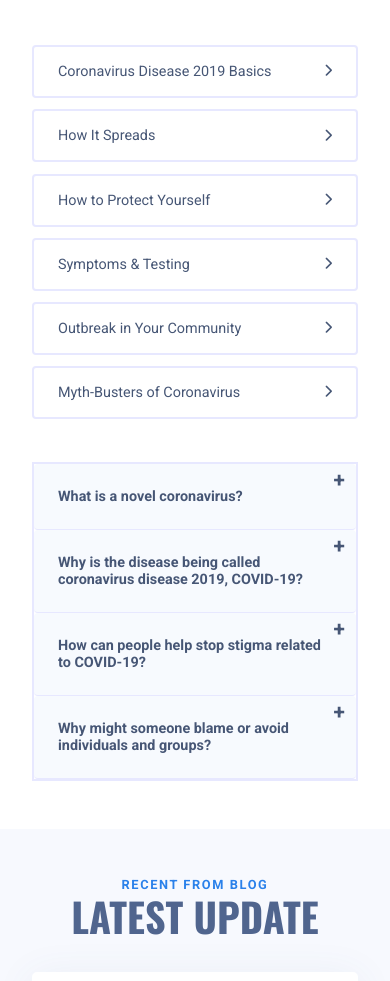
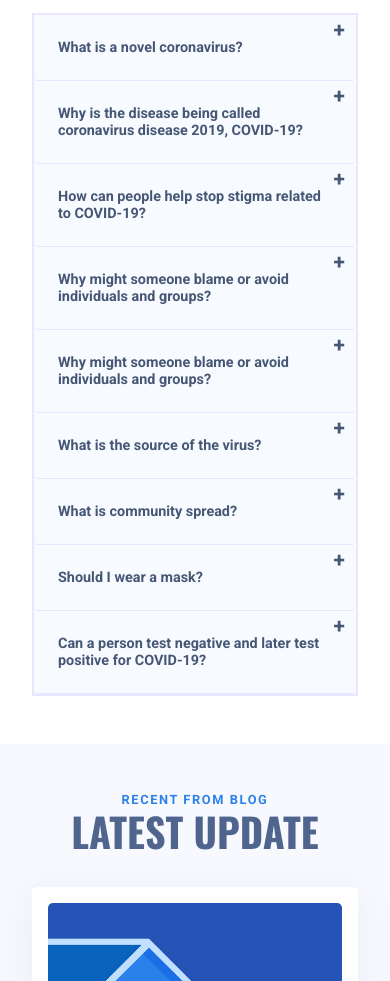
Before and after one commit to Sh4ke96/Kovid-19, a website: page index.html in a window 390 px wide. Shown: the part 10624-11605 px from the top of the page. Drawn offline with nearby package versions, Linux system fonts and the light colour scheme.

Commit message:
update faq & fixed navbar sticky

```diff
--- a/index.html
+++ b/index.html
@@ -578,38 +578,8 @@
           <span class="faq__subtitle">Frequently Asked Questions</span>
           <h1 class="faq__title">Common Question & Answer</h1>
         </div>
-        <div class="faq__label">
-          <ul class="faq__ul">
-            <li class="faq__li">
-              Coronavirus Disease 2019 Basics<i
-                class="fas fa-chevron-right faq__icon"
-              ></i>
-            </li>
-            <li class="faq__li">
-              How It Spreads<i class="fas fa-chevron-right faq__icon"></i>
-            </li>
-            <li class="faq__li">
-              How to Protect Yourself<i
-                class="fas fa-chevron-right faq__icon"
-              ></i>
-            </li>
-            <li class="faq__li">
-              Symptoms & Testing<i class="fas fa-chevron-right faq__icon"></i>
-            </li>
-            <li class="faq__li">
-              Outbreak in Your Community<i
-                class="fas fa-chevron-right faq__icon"
-              ></i>
-            </li>
-            <li class="faq__li">
-              Myth-Busters of Coronavirus<i
-                class="fas fa-chevron-right faq__icon"
-              ></i>
-            </li>
-          </ul>
-        </div>
         <div class="faq__answers">
-          <ul class="answers__ul" id="covid-basics">
+          <ul class="answers__ul">
             <li class="answers__li">What is a novel coronavirus?</li>
             <div class="answers__hidden">
               <p class="hidden__text">
@@ -684,6 +654,88 @@
                 rumors and myths. Stigma hurts everyone by creating more fear or
                 anger towards ordinary people instead of the disease that is
                 causing the problem.
+              </p>
+            </div>
+            <li class="answers__li">
+              Why might someone blame or avoid individuals and groups?
+            </li>
+            <div class="answers__hidden">
+              <p class="hidden__text">
+                People in the U.S. may be worried or anxious about friends and
+                relatives who are living in or visiting areas where COVID-19 is
+                spreading. Some people are worried about the disease. Fear and
+                anxiety can lead to social stigma, for example, towards Chinese
+                or other Asian Americans or people who were in quarantine.
+              </p>
+              <p class="hidden__text">
+                Stigma is discrimination against an identifiable group of
+                people, a place, or a nation. Stigma is associated with a lack
+                of knowledge about how COVID-19 spreads, a need to blame
+                someone, fears about disease and death, and gossip that spreads
+                rumors and myths. Stigma hurts everyone by creating more fear or
+                anger towards ordinary people instead of the disease that is
+                causing the problem.
+              </p>
+            </div>
+            <li class="answers__li">What is the source of the virus?</li>
+            <div class="answers__hidden">
+              <p class="hidden__text">
+                Coronaviruses are a large family of viruses. Some cause illness
+                in people, and others, such as canine and feline coronaviruses,
+                only infect animals. Rarely, animal coronaviruses that infect
+                animals have emerged to infect people and can spread between
+                people. This is suspected to have occurred for the virus that
+                causes COVID-19. Middle East Respiratory Syndrome (MERS) and
+                Severe Acute Respiratory Syndrome (SARS) are two other examples
+                of coronaviruses that originated from animals and then spread to
+                people. More information about the source and spread of COVID-19
+                is available on the Situation Summary: Source and Spread of the
+                Virus.
+              </p>
+            </div>
+            <li class="answers__li">What is community spread?</li>
+            <div class="answers__hidden">
+              <p class="hidden__text">
+                Community spread means people have been infected with the virus
+                in an area, including some who are not sure how or where they
+                became infected.
+              </p>
+            </div>
+            <li class="answers__li">Should I wear a mask?</li>
+            <div class="answers__hidden">
+              <p class="hidden__text">
+                Only wear a mask if you are ill with COVID-19 symptoms
+                (especially coughing) or looking after someone who may have
+                COVID-19. Disposable face mask can only be used once. If you are
+                not ill or looking after someone who is ill then you are wasting
+                a mask. There is a world-wide shortage of masks, so WHO urges
+                people to use masks wisely. WHO advises rational use of medical
+                masks to avoid unnecessary wastage of precious resources and
+                mis-use of masks (see Advice on the use of masks).
+              </p>
+              <p class="hidden__text">
+                The most effective ways to protect yourself and others against
+                COVID-19 are to frequently clean your hands, cover your cough
+                with the bend of elbow or tissue and maintain a distance of at
+                least 1 meter (3 feet) from people who are coughing or sneezing.
+                See basic protective measures against the new coronavirus for
+                more information.
+              </p>
+            </div>
+            <li class="answers__li">
+              Can a person test negative and later test positive for COVID-19?
+            </li>
+            <div class="answers__hidden">
+              <p class="hidden__text">
+                Using the CDC-developed diagnostic test, a negative result means
+                that the virus that causes COVID-19 was not found in the
+                person’s sample. In the early stages of infection, it is
+                possible the virus will not be detected.
+              </p>
+              <p class="hidden__text">
+                For COVID-19, a negative test result for a sample collected
+                while a person has symptoms likely means that the COVID-19 virus
+                is not causing their current illness.
               </p>
             </div>
           </ul>
--- a/js/main.js
+++ b/js/main.js
@@ -23,6 +23,10 @@ window.addEventListener("scroll", function () {
   navbar.classList.toggle("sticky", window.scrollY > 0);
 })
 
+window.addEventListener("load", function () {
+  navbar.classList.toggle("sticky", window.scrollY > 0);
+})
+
 window.onload = function() {
   const casesUp = new countUp.CountUp(cases, 152899453);
   const deathsUp = new countUp.CountUp(deaths, 3217969);
@@ -33,9 +37,8 @@ window.onload = function() {
 }
 
 const answers_li = document.getElementsByClassName("answers__li");
-let i;
 
-for (i = 0; i < answers_li.length; i++) {
+for (let i = 0; i < answers_li.length; i++) {
   answers_li[i].addEventListener("click", function() {
     this.classList.toggle("active");
     let answers_hidden = this.nextElementSibling;
--- a/styles/2-components/_content.scss
+++ b/styles/2-components/_content.scss
@@ -556,37 +556,10 @@
       text-align: center;
     }
   }
-  .faq__label {
-    display: flex;
-    flex-flow: column nowrap;
-    margin-top: 3rem;
-    .faq__ul {
-      list-style: none;
-      .faq__li {
-        display: flex;
-        align-items: center;
-        justify-content: space-between;
-        margin-bottom: 0.7rem;
-        border: 2px solid #e7e8ff;
-        border-radius: 4px;
-        padding: 1rem 1.5rem;
-        color: $blue-dark;
-        font-size: 0.9rem;
-        .faq__icon {
-          font-size: 0.8rem;
-        }
-      }
-      .faq__li:hover {
-        border: 2px solid $blue;
-        cursor: pointer;
-        color: $blue;
-      }
-    }
-  }
   .faq__answers {
     display: flex;
     flex-flow: column nowrap;
-    margin-top: 2rem;
+    margin-top: 1rem;
     .answers__ul {
       list-style: none;
       border: 2px solid #e7e8ff;
@@ -602,7 +575,7 @@
         background: #f7fafe;
         font-weight: bold;
       }
-      .answers__li:after {
+      .answers__li::after {
         content: "\002B";
         position: absolute;
         top: 0.2rem;
@@ -610,6 +583,7 @@
         color: $blue-dark;
         font-size: 1.3rem;
       }
+      .answers__li:hover::after,
       .answers__li:hover {
         color: $blue;
         cursor: pointer;
```
Also changed, not shown: styles/main.css, 1 other file.
